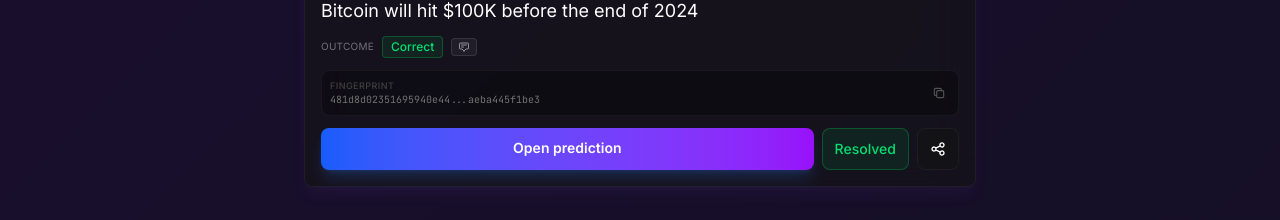
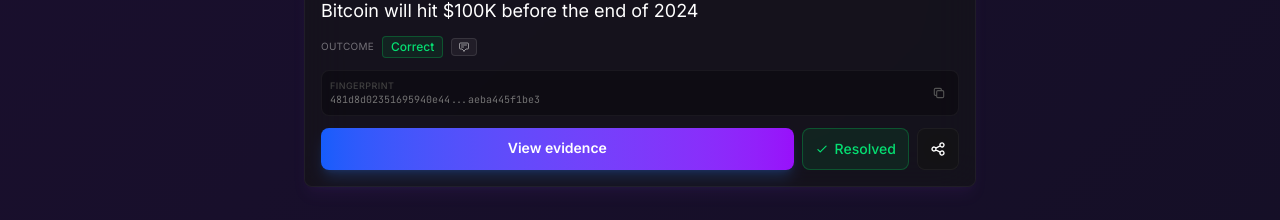
Before and after one commit to Boomchakalala/prooflocker, a Next.js app: page / in a window 1280 px wide. Shown: the part 896-1116 px from the top of the page. Built offline with nearby package versions, Linux system fonts and the light colour scheme; no server answers.

Commit message:
Sandbox autosave

```diff
--- a/src/components/PredictionCard.tsx
+++ b/src/components/PredictionCard.tsx
@@ -160,23 +160,6 @@ export default function PredictionCard({ prediction, currentUserId, onOutcomeUpd
         )}
       </div>
 
-      {/* Resolution URL */}
-      {isResolved && prediction.resolutionUrl && (
-        <div className="mb-3">
-          <a
-            href={prediction.resolutionUrl}
-            target="_blank"
-            rel="noopener noreferrer"
-            className="text-xs text-blue-400 hover:text-blue-300 underline flex items-center gap-1.5 font-medium"
-          >
-            <svg className="w-3.5 h-3.5" fill="none" stroke="currentColor" viewBox="0 0 24 24">
-              <path strokeLinecap="round" strokeLinejoin="round" strokeWidth={2} d="M10 6H6a2 2 0 00-2 2v10a2 2 0 002 2h10a2 2 0 002-2v-4M14 4h6m0 0v6m0-6L10 14" />
-            </svg>
-            View evidence
-          </a>
-        </div>
-      )}
-
       {/* Fingerprint */}
       <div className="bg-black/30 border border-white/5 rounded-lg p-2 mb-3">
         <div className="flex items-center justify-between gap-2">
@@ -229,13 +212,15 @@ export default function PredictionCard({ prediction, currentUserId, onOutcomeUpd
       {/* Bottom CTA row - Consistent layout for all states */}
       <div className="flex flex-col gap-2">
         <div className="flex gap-2">
-          {/* Primary action - View prediction */}
+          {/* Primary action - View prediction or View evidence */}
           <Link
-            href={`/proof/${prediction.publicSlug}`}
+            href={isResolved && prediction.resolutionUrl ? prediction.resolutionUrl : `/proof/${prediction.publicSlug}`}
             className="flex-1 text-center px-4 py-2.5 text-sm font-semibold text-white bg-gradient-to-r from-blue-600 to-purple-600 hover:from-blue-500 hover:to-purple-500 rounded-lg transition-all shadow-lg shadow-blue-500/20 hover:shadow-blue-500/30"
-            title="View full prediction details"
+            title={isResolved ? "View evidence" : "View full prediction details"}
+            target={isResolved && prediction.resolutionUrl ? "_blank" : undefined}
+            rel={isResolved && prediction.resolutionUrl ? "noopener noreferrer" : undefined}
           >
-            Open prediction
+            {isResolved ? "View evidence" : "Open prediction"}
           </Link>
 
           {/* Secondary actions row */}
@@ -261,16 +246,25 @@ export default function PredictionCard({ prediction, currentUserId, onOutcomeUpd
                 Resolve
               </button>
             ) : (
-              // Resolved: Show Resolved button (green for correct, red for incorrect)
+              // Resolved: Show Resolved button with status icon (green for correct, red for incorrect)
               <button
                 disabled
-                className={`px-3 py-2.5 text-sm font-medium rounded-lg border whitespace-nowrap cursor-not-allowed ${
+                className={`px-3 py-2.5 text-sm font-medium rounded-lg border whitespace-nowrap cursor-not-allowed flex items-center gap-1.5 ${
                   prediction.outcome === "correct"
                     ? "text-green-400 bg-green-500/10 border-green-500/30"
                     : "text-red-400 bg-red-500/10 border-red-500/30"
                 }`}
                 title={`Resolved as ${prediction.outcome}`}
               >
+                {prediction.outcome === "correct" ? (
+                  <svg className="w-3.5 h-3.5" fill="none" stroke="currentColor" viewBox="0 0 24 24">
+                    <path strokeLinecap="round" strokeLinejoin="round" strokeWidth={2} d="M5 13l4 4L19 7" />
+                  </svg>
+                ) : (
+                  <svg className="w-3.5 h-3.5" fill="none" stroke="currentColor" viewBox="0 0 24 24">
+                    <path strokeLinecap="round" strokeLinejoin="round" strokeWidth={2} d="M6 18L18 6M6 6l12 12" />
+                  </svg>
+                )}
                 Resolved
               </button>
             )}
```
